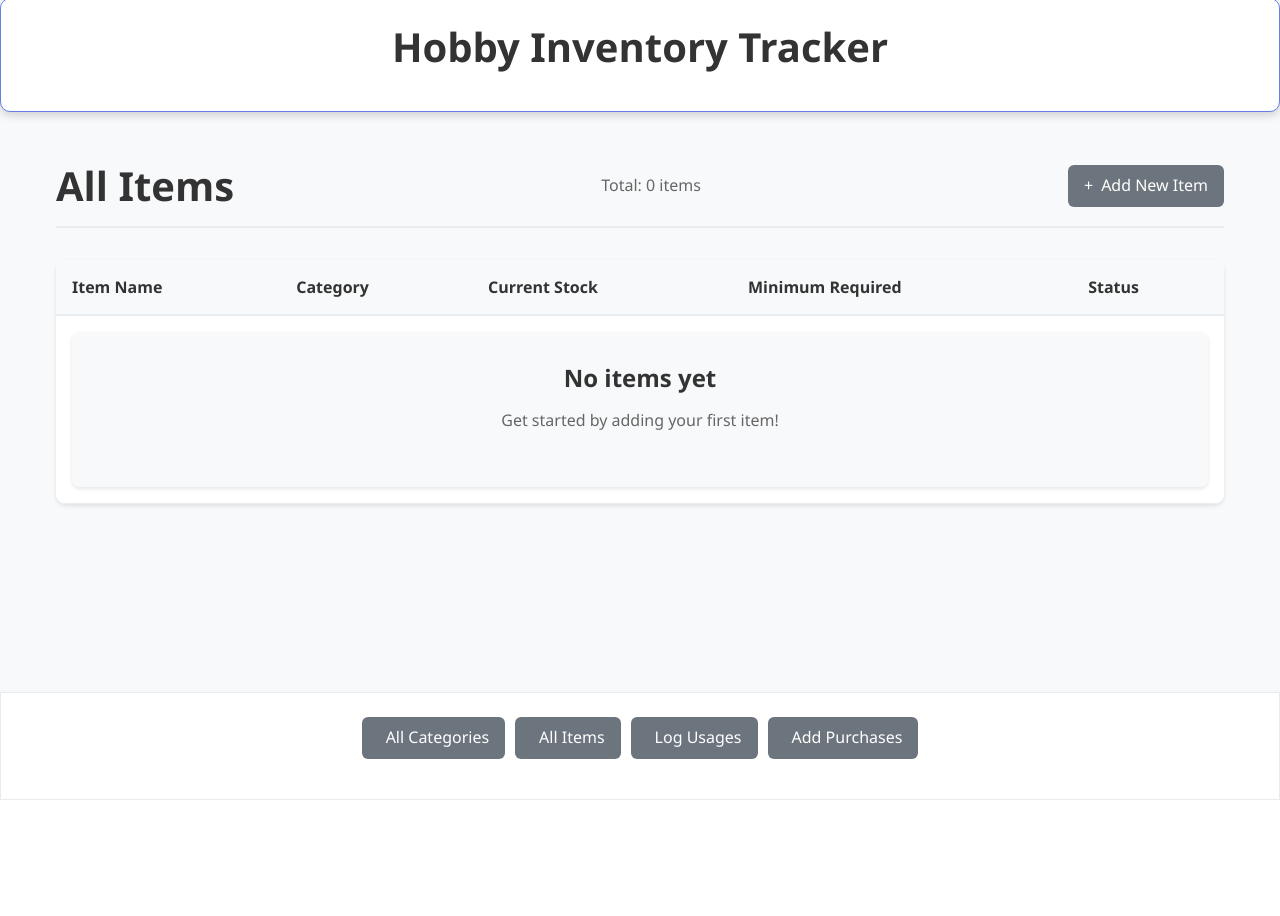
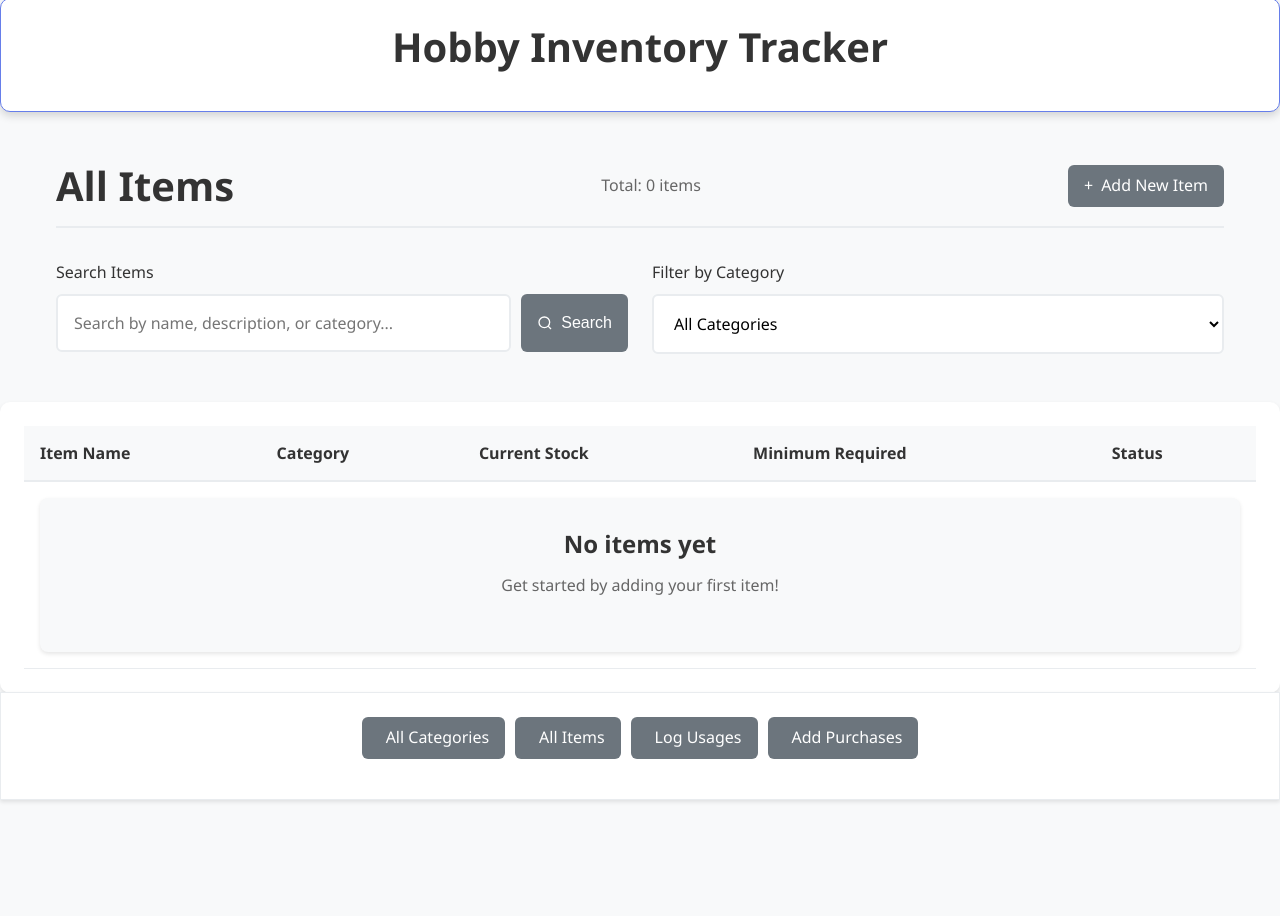
Before and after one commit to xxoiri/cs412, a Django app: page /project/items/ in a window 1280 px wide. Before the commit the page ends 800 px from the top, so only its background shows below. Run offline with Django 5.2, Linux system fonts and the light colour scheme; data that the repository does not hold is empty.

Commit message:
Added search and filter functionality to all items lists

```diff
--- a/project/models.py
+++ b/project/models.py
@@ -31,7 +31,7 @@ class Category(models.Model):
 
 class Item(models.Model):
     '''Represents the items that we want to purchase/already have.'''
-    category = models.ForeignKey(Category, on_delete=models.CASCADE)
+    category = models.ForeignKey(Category, on_delete=models.CASCADE, related_name="item_set")
     name = models.CharField(max_length=200)
     description = models.TextField(blank=True)
     current_quantity = models.PositiveIntegerField(default=0)
--- a/project/templates/project/item_list.html
+++ b/project/templates/project/item_list.html
@@ -16,8 +16,49 @@
         </div>
     </div>
 
+        <!-- Search Form -->
+        <form method="GET" action="{% url 'item-list' %}" class="form">
+            <div class="form-grid">
+                <!-- Search Input -->
+                <div class="form-group">
+                    <label for="search">Search Items</label>
+                    <div class="search-input-group" style="display: flex;">
+                        <input type="text"
+                               id="search"
+                               name="search"
+                               class="form-control"
+                               placeholder="Search by name, description, or category..."
+                               value="{{ search_query }}">
+                        <button type="submit" class="btn btn-primary" style="margin-left: 10px; border-radius: var(--radius-md);">
+                            <svg width="16" height="16" viewBox="0 0 24 24" fill="none" stroke="currentColor" stroke-width="2">
+                                <circle cx="11" cy="11" r="8"></circle>
+                                <line x1="21" y1="21" x2="16.65" y2="16.65"></line>
+                            </svg>
+                            Search
+                        </button>
+                    </div>
+                </div>
+
+                <!-- Category Filter -->
+                <div class="form-group">
+                    <label for="category">Filter by Category</label>
+                    <select id="category" name="category" class="form-control" onchange="this.form.submit()">
+                        <option value="all" {% if selected_category == 'all' %}selected{% endif %}>All Categories</option>
+                        {% for category in all_categories %}
+                        <option value="{{ category.id }}"
+                                {% if selected_category == category.id|stringformat:"i" %}selected{% endif %}>
+                            {{ category.name }}
+                        </option>
+                        {% endfor %}
+                    </select>
+                </div>
+            </div>
+        </form>
+    </div>
+
+
     <!-- Items List -->
-    <div class="table-responsive">
+    <div class="detail-section">
         <table class="items-table">
             <thead>
                 <tr>
--- a/project/templates/project/show_all_categories.html
+++ b/project/templates/project/show_all_categories.html
@@ -13,7 +13,7 @@
         </a>
     </div>
 
-    <div class="categories-grid">
+    <div class="grid grid-3">
         {% for category in categories %}
         <div class="category-card">
             <div class="category-header">
--- a/project/templates/project/show_category.html
+++ b/project/templates/project/show_category.html
@@ -20,6 +20,7 @@
         <div style="display: flex; justify-content: space-between; align-items: center; margin-bottom: 1rem;">
             <h2 style="margin: 0;">Items in this Category: {{category.item_set.count}}</h2>
             <div style="display: flex; gap: 0.5rem;">
+                <a href="{% url 'category-update' category.pk %}" class="btn">Edit Category</a>
                 <a href="{% url 'category-delete' category.pk %}" class="btn">Delete Category</a>
                 <a href="{% url 'item-create' %}" class="btn btn-primary">Add Item</a>
             </div>
--- a/project/views.py
+++ b/project/views.py
@@ -8,6 +8,7 @@ from .models import Category, Item, PurchaseRecord, UsageRecord
 from .forms import CategoryForm, ItemForm, PurchaseRecordForm, UsageRecordForm
 from django.shortcuts import redirect
 from django.contrib import messages
+from django.contrib.auth.mixins import LoginRequiredMixin
 
 # Home Page
 class HomeView(TemplateView):
@@ -66,33 +67,6 @@ class CategoryDeleteView(DeleteView):
     success_url = reverse_lazy('category-list')
     template_name = 'project/category_confirm_delete.html'
 
-    def post(self, request, *args, **kwargs):
-        self.object = self.get_object()
-
-        # Check if category has items
-        if self.object.item_set.count() > 0:
-            # Reassign to another category
-            new_category_id = request.POST.get('new_category')
-            if new_category_id:
-                new_category = Category.objects.get(id=new_category_id)
-                self.object.item_set.update(category=new_category)
-                messages.success(request, f'Items moved to {new_category.name}')
-
-            # Delete all items
-            elif request.POST.get('delete_items') == 'true':
-                self.object.item_set.all().delete()
-                messages.warning(request, 'All items in category deleted')
-
-            else:
-                # Show error if no action chosen
-                messages.error(request, 'Category has items. Choose an action.')
-                return redirect('category-delete', pk=self.object.pk)
-
-        # Delete
-        self.object.delete()
-        messages.success(request, 'Category deleted successfully')
-        return redirect(self.success_url)
-
 # Item Views
 class ItemListView(ListView):
     model = Item
@@ -100,7 +74,37 @@ class ItemListView(ListView):
     template_name = 'project/item_list.html'
 
     def get_queryset(self):
-        return Item.objects.select_related('category').all()
+        queryset = Item.objects.select_related('category').all()
+
+        # Get search parameter from GET request
+        search_query = self.request.GET.get('search')
+        if search_query:
+            queryset = queryset.filter(
+                Q(name__icontains=search_query) |
+                Q(description__icontains=search_query) |
+                Q(category__name__icontains=search_query)
+            )
+
+        # Get category filter from GET request
+        category_filter = self.request.GET.get('category')
+        if category_filter and category_filter != 'all':
+            queryset = queryset.filter(category_id=category_filter)
+
+        return queryset.order_by('name')
+
+    def get_context_data(self, **kwargs):
+        context = super().get_context_data(**kwargs)
+
+        # Add search query to context
+        context['search_query'] = self.request.GET.get('search', '')
+
+        # Add category filter to context
+        context['selected_category'] = self.request.GET.get('category', 'all')
+
+        # Add all categories for filter dropdown
+        context['all_categories'] = Category.objects.all()
+
+        return context
 
 class ItemDetailView(DetailView):
     model = Item
```
Also changed, not shown: other parts of project/templates/project/item_list.html (+66 -0 lines).
